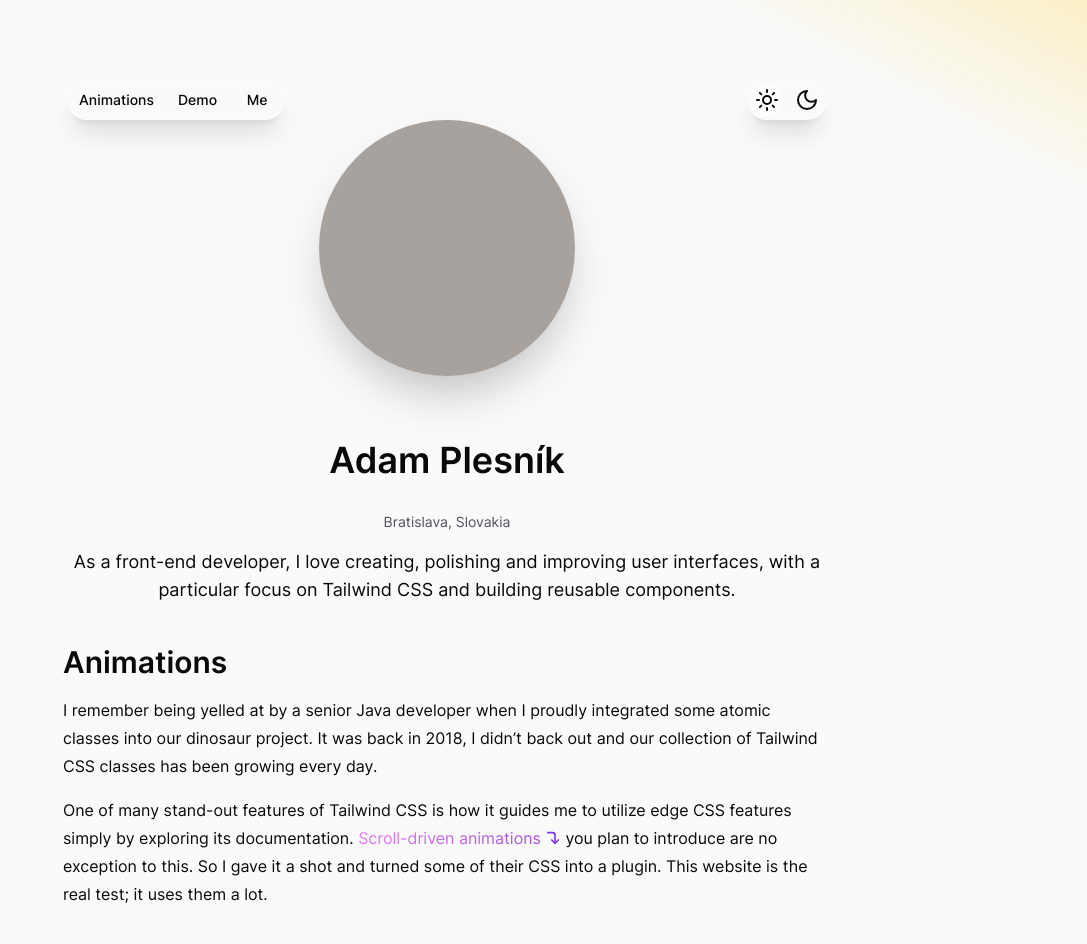
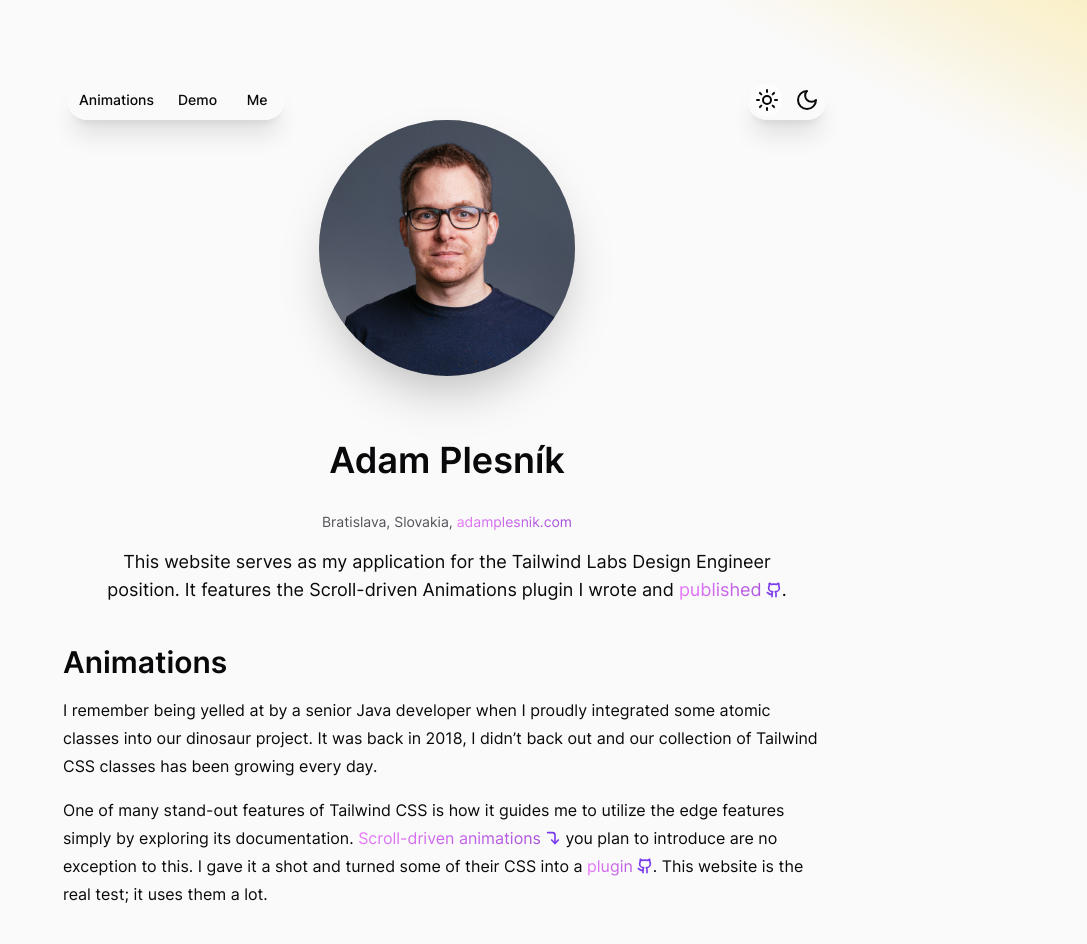
Before and after one commit to adamplesnik/tailwindcss-scroll-driven-animations, a React (Vite) app: page / in a window 1280 px wide. Shown: the top 944 px of the page, without its empty margins (193-1280 px from the left). Built offline with nearby package versions, Linux system fonts and the light colour scheme; what @adam.plesnik/tailwindcss-scroll-driven-animations would draw is missing.

Commit message:
Add photo, tune texts, spacing

```diff
--- a/src/components/DarkModeSwitch.tsx
+++ b/src/components/DarkModeSwitch.tsx
@@ -23,6 +23,7 @@ const DarkModeSwitch = () => {
       <motion.div
         layout
         transition={{
+          type: 'spring',
           delay: 0.12,
           duration: 0.67,
           ease: [0.65, 0.05, 0.17, 0.99],
--- a/src/components/Photo.tsx
+++ b/src/components/Photo.tsx
@@ -1,7 +1,15 @@
+import photo from '/adam-plesnik.jpg'
+
 const Photo = () => {
   return (
     <div className={'flex w-full justify-center'}>
-      <div className={'size-32 rounded-full bg-stone-400 shadow-2xl sm:size-48 md:size-64'}></div>
+      <div
+        className={
+          'flex size-32 justify-center overflow-hidden rounded-full bg-stone-400 shadow-2xl sm:size-48 md:size-64'
+        }
+      >
+        <img src={photo} className="h-full max-w-max" />
+      </div>
     </div>
   )
 }
--- a/src/components/PluginDemo.tsx
+++ b/src/components/PluginDemo.tsx
@@ -12,7 +12,7 @@ const PluginDemo = () => {
   return (
     <div className="mb-8 h-96 overflow-y-auto overflow-x-hidden rounded-lg border border-zinc-300 bg-zinc-100/70 dark:border-zinc-700 dark:bg-black/10">
       <div className="text-sm scope/demo supports-animations:-mt-14 supports-animations:sm:-mt-8">
-        <div className="sticky top-0 z-10 flex animate-translate-down flex-wrap gap-1 border-b border-b-zinc-300 bg-white/20 px-8 py-4 backdrop-blur timeline/demo range-start-exit-crossing range-end supports-animations:-translate-y-24 supports-animations:sm:-translate-y-16 dark:border-b-zinc-600 dark:bg-slate-800/60">
+        <div className="sticky top-0 z-10 flex animate-translate-down flex-wrap gap-1 border-b border-b-zinc-300 bg-white/20 px-8 py-4 backdrop-blur timeline/demo range-start-exit-crossing range-end supports-animations:-translate-y-24 supports-animations:sm:-translate-y-16 md:px-12 dark:border-b-zinc-600 dark:bg-slate-800/60">
           <Code>.animate...</Code>
           <Code>.range-start-exit-crossing</Code>
           <Code>.range-end</Code>
--- a/src/partials/Animations.tsx
+++ b/src/partials/Animations.tsx
@@ -24,13 +24,21 @@ const Animations = () => {
         of Tailwind CSS classes has been growing every day.
       </Paragraph>
       <Paragraph>
-        One of many stand-out features of Tailwind CSS is how it guides me to utilize edge CSS
+        One of many stand-out features of Tailwind CSS is how it guides me to utilize the edge
         features simply by exploring its documentation.{' '}
         <Link href={'#code'} Icon={CornerRightDown} target={''}>
           Scroll-driven animations
         </Link>{' '}
-        you plan to introduce are no exception to this. So I gave it a shot and turned some of their
-        CSS into a plugin. This website is the real test; it uses them a lot.
+        you plan to introduce are no exception to this. I gave it a shot and turned some of their
+        CSS into a{' '}
+        <Link
+          href="https://https://github.com/adamplesnik/tailwindcss-scroll-driven-animations"
+          target="_blank"
+          Icon={Github}
+        >
+          plugin
+        </Link>
+        . This website is the real test; it uses them a lot.
       </Paragraph>
       <Heading size={3} id={'code'}>
         Animation Timeline
--- a/src/partials/Demo.tsx
+++ b/src/partials/Demo.tsx
@@ -1,11 +1,11 @@
-import { BookText, Github, Squirrel } from 'lucide-react'
+import { BookText, WandSparkles } from 'lucide-react'
+import Code from '../components/Code'
 import CodeBlock from '../components/CodeBlock'
+import Heading from '../components/Heading'
 import Link from '../components/Link'
 import Paragraph from '../components/Paragraph'
+import PluginDemo from '../components/PluginDemo'
 import { codeExampleDemo } from '../components/codeExamples'
-import Heading from '../components/Heading'
-import Code from '../components/Code'
-import PluginDemo from '../components/PluginDemo'
 
 const Demo = () => {
   return (
@@ -14,23 +14,15 @@ const Demo = () => {
         Demo
       </Heading>
       <Paragraph>
-        This demo showcases the usage of the{' '}
-        <Link
-          href="https://github.com/adamplesnik/tailwindcss-scroll-driven-animations"
-          Icon={Github}
-          target="_blank"
-        >
-          scroll-driven animations plugin
-        </Link>{' '}
-        to reveal the navigation bar. The <Code>.view-timeline/demo</Code> utility sets up the
-        animation timeline, which is then scoped out of the defining element by{' '}
-        <Code>.scope/demo</Code>. The navigation bar has the <Code>.timeline/demo</Code> CSS class,
-        enabling it to be regulated by the timeline. Utility classes{' '}
-        <Code>.range-start-exit-crossing</Code> and <Code>.range-end</Code> is set to limit the
-        timeline duration.
+        This demo showcases the usage of the plugin to reveal the navigation bar. The{' '}
+        <Code>.view-timeline/demo</Code> utility sets up the animation timeline, which is then
+        scoped out of the defining element by <Code>.scope/demo</Code>. The navigation bar has the{' '}
+        <Code>.timeline/demo</Code> CSS class, enabling it to be regulated by the timeline. Utility
+        classes <Code>.range-start-exit-crossing</Code> and <Code>.range-end</Code> is set to limit
+        the timeline duration.
       </Paragraph>
-      <div className="mb-4 hidden gap-4 rounded-lg border border-amber-400 bg-amber-50 p-4 text-sm supports-no-animations:flex">
-        <Squirrel className="text-amber-500" strokeWidth="1.5" />
+      <div className="mb-4 hidden gap-4 rounded-lg border border-amber-400 bg-amber-50 p-4 text-sm supports-no-animations:flex dark:border-amber-600 dark:bg-stone-700/30">
+        <WandSparkles className="size-8 text-amber-500 dark:text-amber-600" strokeWidth="1" />
         Scroll-driven animations are not yet supported by your browser. Use Chrome 115 or newer to
         see the demo working correctly.
       </div>
--- a/src/partials/MainTitle.tsx
+++ b/src/partials/MainTitle.tsx
@@ -1,4 +1,6 @@
+import { Github } from 'lucide-react'
 import Heading from '../components/Heading.tsx'
+import Link from '../components/Link.tsx'
 import Paragraph from '../components/Paragraph.tsx'
 
 const MainTitle = () => {
@@ -8,11 +10,18 @@ const MainTitle = () => {
         Adam Plesník
       </Heading>
       <Paragraph size={'small'} className={'text-center text-zinc-600 dark:text-zinc-400'}>
-        Bratislava, Slovakia
+        Bratislava, Slovakia,{' '}
+        <Link href="https://adamplesnik.com" target="_blank">
+          adamplesnik.com
+        </Link>
       </Paragraph>
-      <Paragraph size={'large'} className={'text-center'}>
-        As a front-end developer, I love creating, polishing and improving user interfaces, with a
-        particular focus on Tailwind CSS and building reusable components.
+      <Paragraph size={'large'} className={'px-8 text-center'}>
+        This website serves as my application for the Tailwind Labs Design Engineer position. It
+        features the Scroll-driven Animations plugin I wrote and{' '}
+        <Link Icon={Github} href="" target="_blank">
+          published
+        </Link>
+        .
       </Paragraph>
     </>
   )
--- a/src/partials/Me.tsx
+++ b/src/partials/Me.tsx
@@ -1,4 +1,4 @@
-import { Figma, Github } from 'lucide-react'
+import { TrendingUp } from 'lucide-react'
 import Heading from '../components/Heading.tsx'
 import Link from '../components/Link.tsx'
 import Paragraph from '../components/Paragraph.tsx'
@@ -18,34 +18,12 @@ const Me = () => {
         I speak English and French fluently, and because I love Portugal, I'm also learning
         Portuguese.
       </Paragraph>
-      <Heading size={3}>Open Source</Heading>
       <Paragraph>
-        In addition to the job I'm paid for, I also love working on, even only by a fraction of
-        time, a refactoring of an open-source project{' '}
-        <Link
-          href={'https://github.com/adamplesnik/webumenia.sk/tree/feature/css-refactoring'}
-          Icon={Github}
-          target={'_blank'}
-        >
-          webumenia.sk
+        Learn more about me at my{' '}
+        <Link href="https://adamplesnik.com" target="_blank" Icon={TrendingUp}>
+          personal page
         </Link>
-        . I forked their dev branch and started the process of removing old code, reorganizing
-        dependencies and integrating more Tailwind CSS.
-      </Paragraph>
-      <Paragraph>
-        If Macromedia Fireworks rings a bell, you'll have an idea of my history with such programs.
-        For me, Figma is the ultimate tool—I use it every day for almost everything. I can't imagine
-        working without features like auto layout, variables, variants, or dev mode.
-        <Link
-          href="https://www.figma.com/file/LjxbYtmlXcDlXdY4hpeGmV/Colors?type=design&node-id=0%3A1&mode=design&t=HnWzDnfwLncXMYQR-1"
-          Icon={Figma}
-          target="_blank"
-        >
-          Tailwind in Figma
-        </Link>
-      </Paragraph>
-      <Paragraph>
-        PS: There’s a free X-Wing ride to be won, you just have to look closely.
+        .
       </Paragraph>
     </>
   )
```
Also changed, not shown: public/adam-plesnik.jpg (added).
